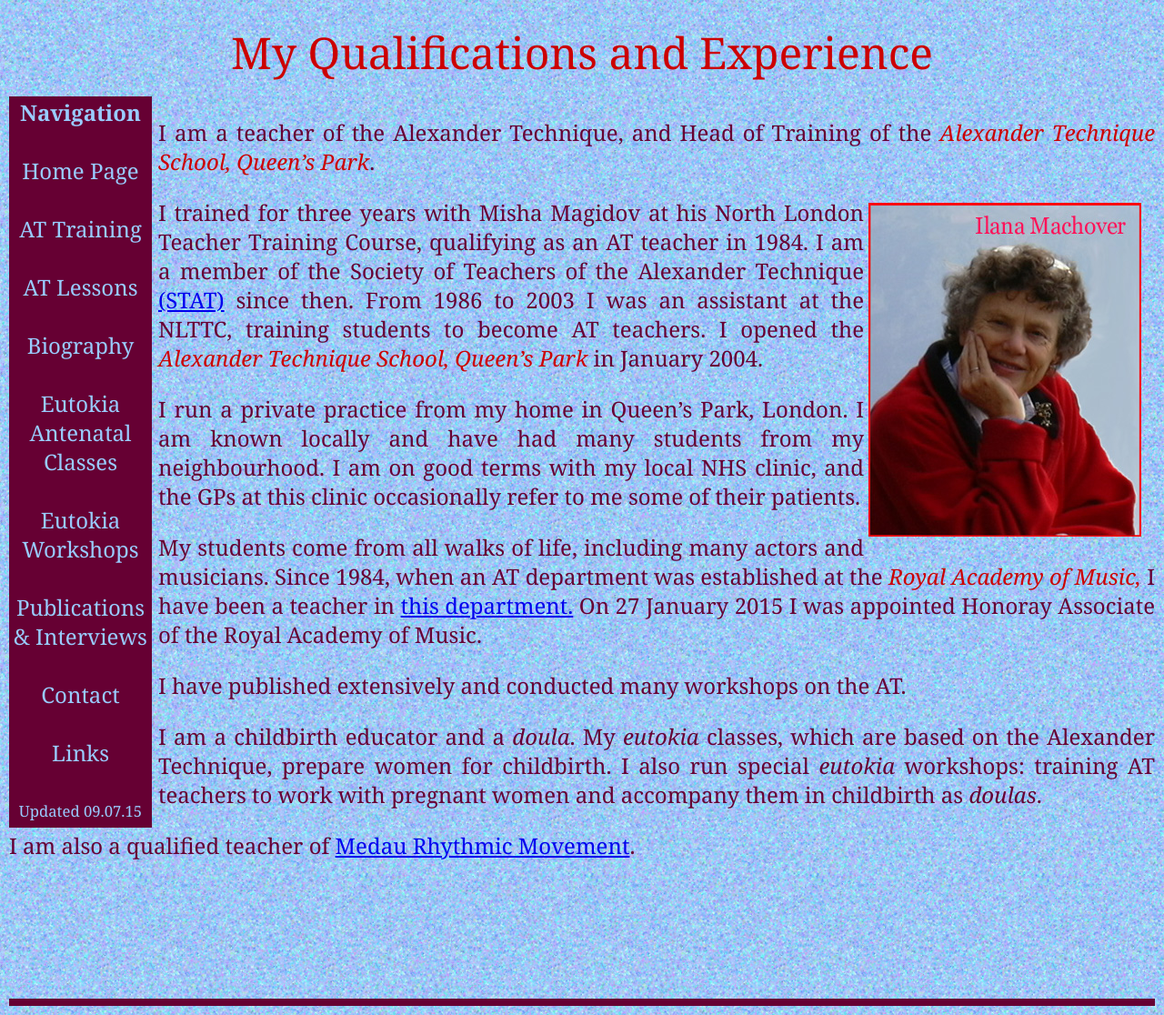
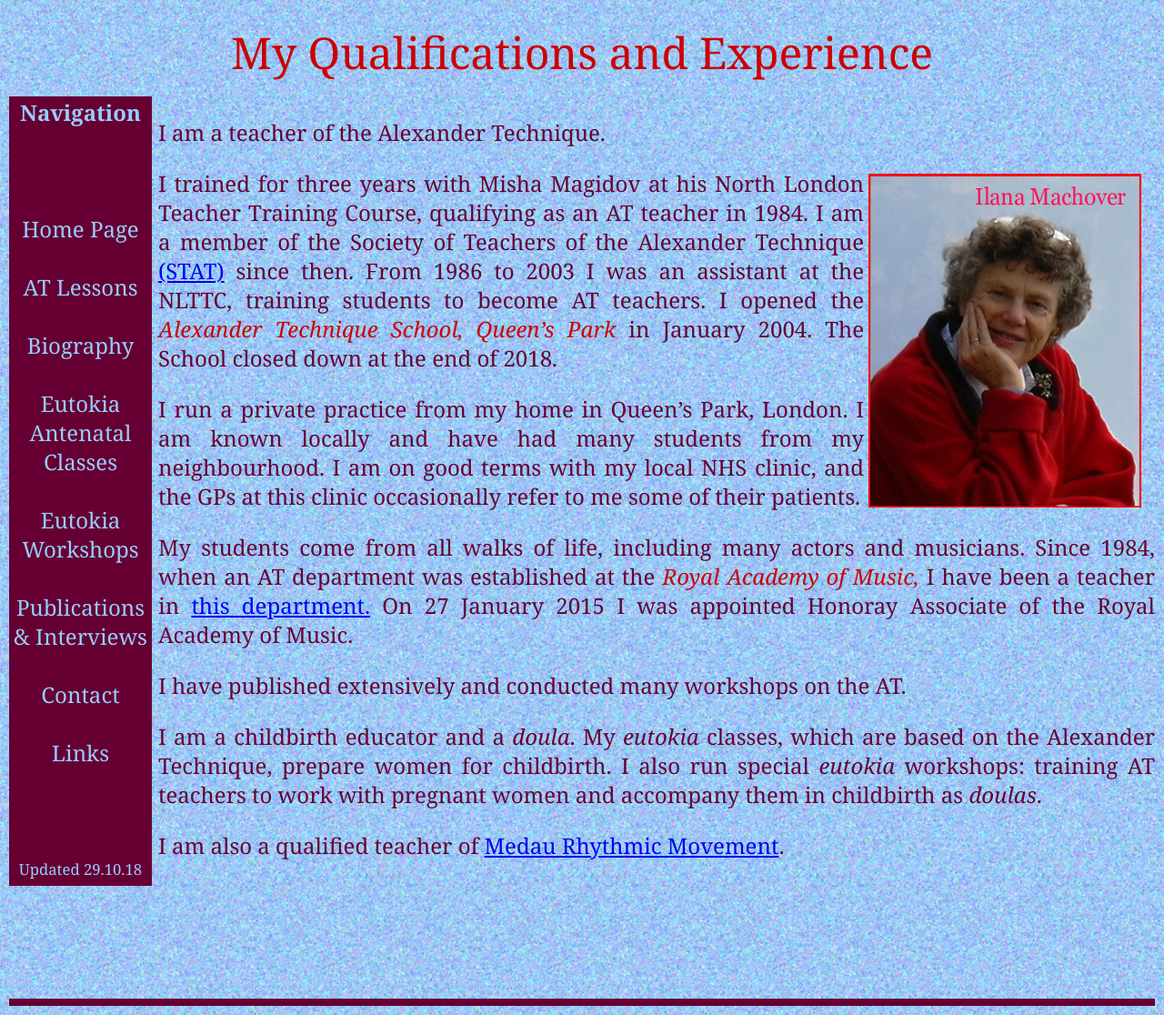
Before and after one commit to mmachover/atsqp.github.io, a plain HTML site: page bio.htm in a window 1280 px wide. Shown: the whole page at 91% size. Drawn offline with Linux system fonts and the light colour scheme.

Commit message:
Add files via upload

```diff
--- a/bio.htm
+++ b/bio.htm
@@ -40,9 +40,9 @@ div.im {
 <div class="nav">
 <b>Navigation</b> <br />
 <br />
-<a  class="bar" href="index.htm">Home Page</a> <br />
 <br />
-<a class="bar" href="attcqp.htm">AT Training</a> <br />
+<br />
+<a  class="bar" href="index.htm">Home Page</a><br />
 <br />
 <a class="bar" href="at.htm">AT Lessons</a> <br />
 <br />
@@ -60,13 +60,13 @@ Workshops</font></a> <br />
 <br />
 <a class="bar" href="links.htm">Links</a> <br />
 <br />
-<small><SMALL>Updated 09.07.15</SMALL></small>
+<br />
+<br />
+<small><SMALL>Updated 29.10.18</SMALL></small>
 </div>
 
 <p>
-I am a teacher of the Alexander Technique, and Head of Training of the
-<font color=#cc0000><em>Alexander Technique School, Queen&rsquo;s
-Park</em></font>.
+I am a teacher of the Alexander Technique.
 </p>
 
 <div class="im">
@@ -82,7 +82,8 @@ Society of Teachers of the Alexander Technique <a
 href="http://www.stat.org.uk" target="_blank">(STAT)</a> since then. From
 1986 to 2003 I was an assistant at the NLTTC, training students to become
 AT teachers. I opened  the <font color=#cc0000><em>Alexander Technique
-School, Queen&rsquo;s Park</em></font> in January 2004.
+School, Queen&rsquo;s Park</em></font> in January 2004. The School closed
+down at the end of 2018.
 </p>
 
 <p>
```
